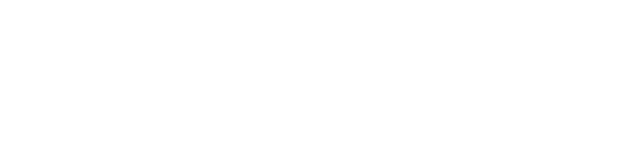
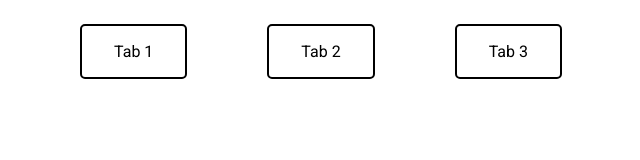
Before and after one commit to gabrielg2020/testing-webpack, a website built with webpack: page dist/index.html in a window 1280 px wide. Shown: the whole page, without its empty margins (339-979 px from the left). Built offline with Linux system fonts and the light colour scheme.

Commit message:
Added tabs and styled

```diff
--- a/src/style.css
+++ b/src/style.css
@@ -0,0 +1,30 @@
+@import url('https://fonts.googleapis.com/css2?family=Roboto:ital,wght@0,100;0,300;0,400;0,500;0,700;0,900;1,100;1,300;1,400;1,500;1,700;1,900&display=swap');
+
+:root {
+    font-family: 'Roboto', sans-serif;
+}
+
+#content {
+    display: flex;
+    width: 100%;
+}
+
+ul {
+    list-style: none;
+    display: flex;
+    margin: 1rem auto;
+    gap: 5rem;
+}
+
+li:hover,
+li:focus {
+    background-color: #c7c7c7;
+}
+
+li {
+    border: 2px solid black;
+    border-radius: 5px;
+    background-color: transparent;
+    padding: 1rem 2rem;
+    transition: ease-in-out;
+}
```
Also changed, not shown: dist/bundle.js, dist/index.html.
